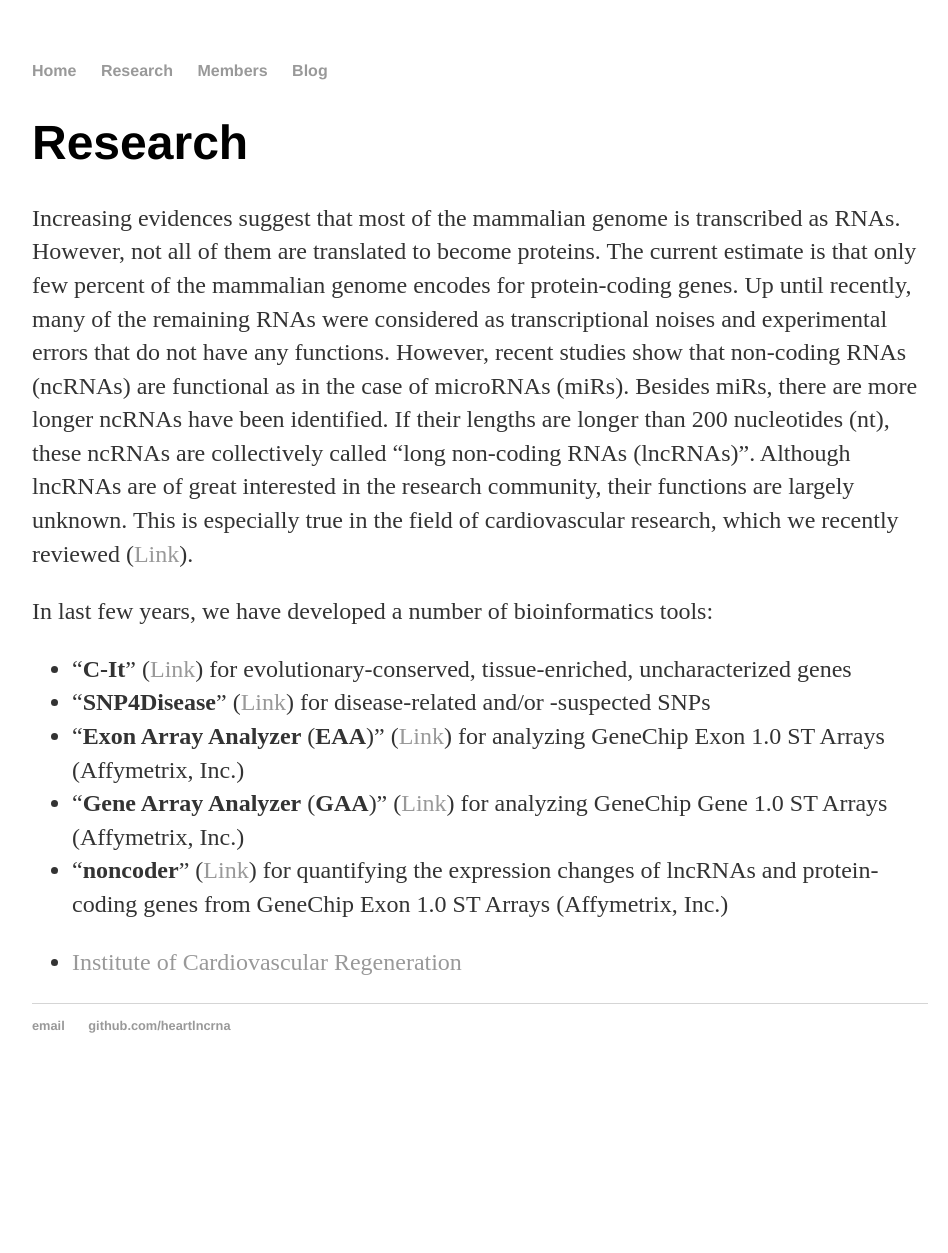
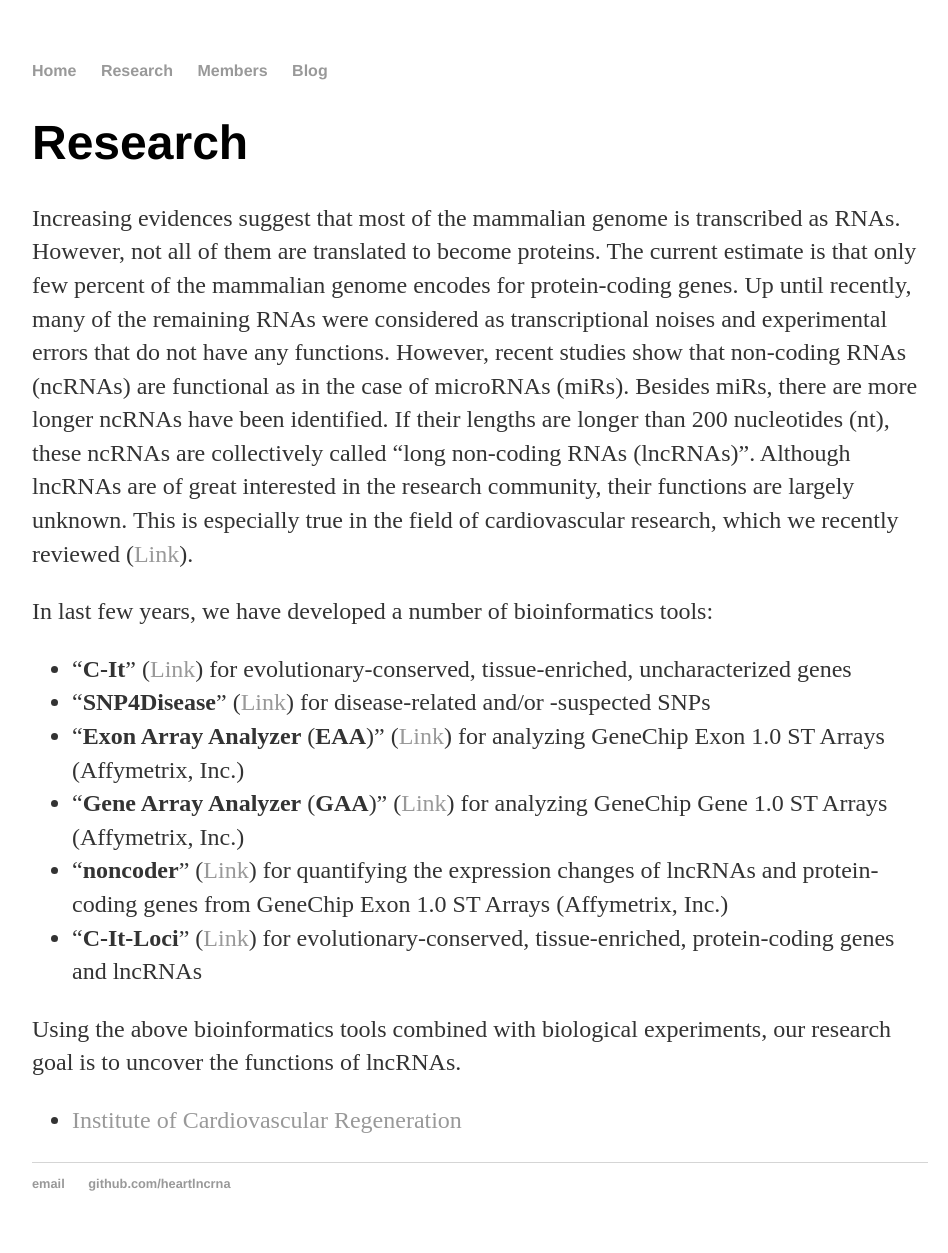
Before and after one commit to heartlncrna/heartlncrna.github.io, a Jekyll site: the page research/index.html, which Jekyll copies as it is, in a window 1280 px wide. Shown: the whole page, without its empty margins (160-1108 px from the left). Built offline with Jekyll 4.4.1, drawn with Linux system fonts in a browser that asks for light colours; before the commit the page ends 1095 px from its top, so only the background shows below that.

Commit message:
Update index.html

```diff
--- a/research/index.html
+++ b/research/index.html
@@ -55,8 +55,15 @@
 				<li>“<b>noncoder</b>” (<a href="http://noncoder.mpi-bn.mpg.de/"><span class="ptHyperlink">Link</span></a>)
 					for quantifying the expression changes of lncRNAs and protein-coding genes
 					from GeneChip Exon 1.0 ST Arrays (Affymetrix, Inc.)</li>
+				<li>“<b>C-It-Loci</b>”
+  					(<a href="http://c-it-loci.uni-frankfurt.de"><span class="ptHyperlink">Link</span></a>)
+					for evolutionary-conserved, tissue-enriched, protein-coding genes and lncRNAs</li>
 			</ul>
 
+			<p class="ptNormal">
+			Using the above bioinformatics tools combined with biological experiments, our research goal is to uncover
+			the functions of lncRNAs.
+			</p>
 
 			<ul class="contacts">
 				<li><a href="http://www.cardiovascular-regeneration.com">Institute of Cardiovascular Regeneration</a></li>
```
